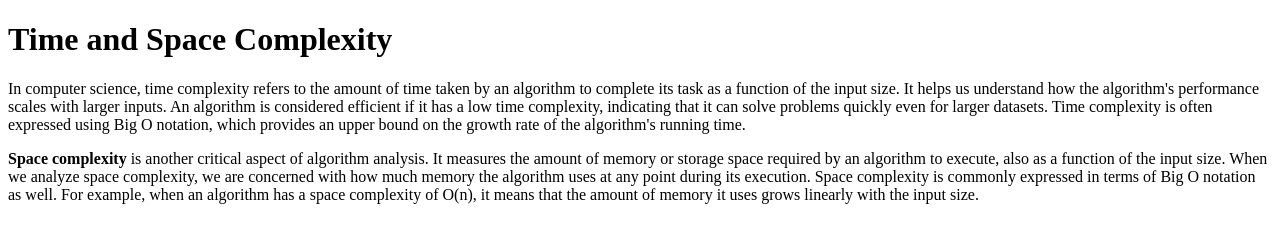
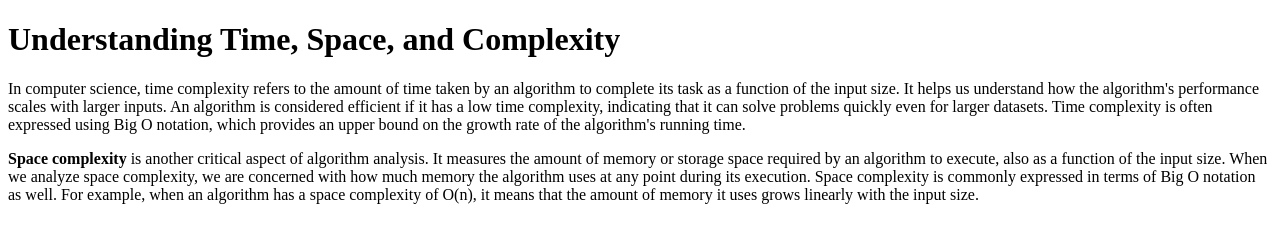
Before and after one commit to acciojob/time-and-space-complexity-mrunal3006, a website: page main.html in a window 1280 px wide. Drawn offline with Linux system fonts and the light colour scheme.

Commit message:
created a submission

```diff
--- a/main.html
+++ b/main.html
@@ -8,7 +8,7 @@
 
 <body>
 	<!-- the entire body must be written by student -->
-	<h1>Time and Space Complexity</h1>
+	<h1>Understanding Time, Space, and Complexity</h1>
 	<p> In computer science, time complexity refers to the amount of time taken by an algorithm to complete its task as a function of the input size. It helps us understand how the algorithm's performance scales with larger inputs. An algorithm is considered efficient if it has a low time complexity, indicating that it can solve problems quickly even for larger datasets. Time complexity is often expressed using Big O notation, which provides an upper bound on the growth rate of the algorithm's running time.</p>
     <p> <b>Space complexity</b> is another critical aspect of algorithm analysis. It measures the amount of memory or storage space required by an algorithm to execute, also as a function of the input size. When we analyze space complexity, we are concerned with how much memory the algorithm uses at any point during its execution. Space complexity is commonly expressed in terms of Big O notation as well. For example, when an algorithm has a space complexity of O(n), it means that the amount of memory it uses grows linearly with the input size.
  </p>
```
